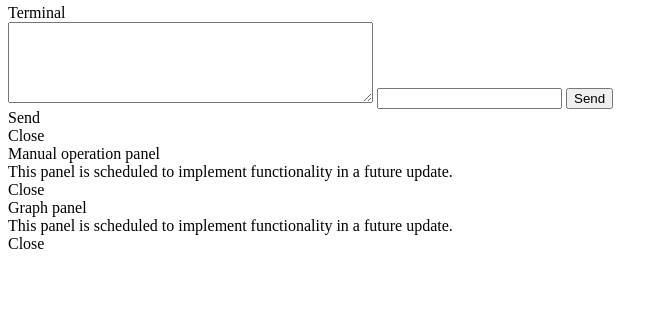
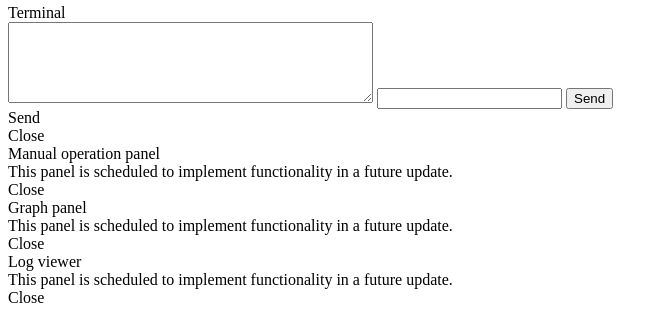
Before and after one commit to azurtite/takomori, a website with bundled scripts: page src/index.html in a window 1280 px wide. Shown: the part 1472-1787 px from the top of the page, without its empty margins (0-668 px from the left). Before the commit the page ends 1733 px from the top, so only its background shows below. Built offline with nearby package versions, Linux system fonts and the light colour scheme; files whose address does not match are found by name.

Commit message:
Implemented log panel for large screen (html).

```diff
--- a/src/index.html
+++ b/src/index.html
@@ -703,7 +703,7 @@
 					config
 				</div>
 			</div>
-			<div class="nav-log">
+			<div class="nav-log" id="nav-log-ctrl">
 				<div class="nav-log-icon">
 					<span class="glyphicon glyphicon glyphicon-file"></span><br />
 				</div>
@@ -937,6 +937,16 @@
 				<span class="text">Close</span>
 			</div>
 		</div>
+	<!-- log panel -->
+		<div class="log-panel" id="log-panel-ctrl">
+			<div class="title">
+				Log viewer
+			</div>
+			<div class="content"><span class="text">This panel is scheduled to implement functionality in a future update.</span></div>
+			<div class="log-close-btn" id="log-close-btn-ctrl">
+				<span class="text">Close</span>
+			</div>
+		</div>
 
 	<!-- scripts -->
 		<script src="./renderer.js"></script>
```
